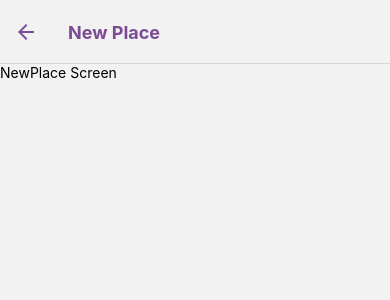
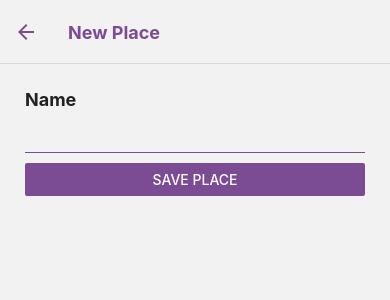
Before and after one commit to sotopro/newlocation, a React Native app: screen /NewPlace in a window 390 px wide. Shown: the top 300 px of the page. Built offline with nearby package versions, Linux system fonts and the light colour scheme.

Commit message:
[feature] - create item place & listing item component in flatlis - add actions & reducer to add new place

```diff
--- a/package.json
+++ b/package.json
@@ -18,6 +18,8 @@
     "react-native-screens": "^3.13.1",
     "react-redux": "^7.2.8",
     "redux": "^4.1.2",
+    "redux-devtools-extension": "^2.13.9",
+    "redux-logger": "^3.0.6",
     "redux-thunk": "^2.4.1"
   },
   "devDependencies": {
--- /dev/null
+++ b/src/components/molecules/place-item/index.js
@@ -0,0 +1,18 @@
+import React from "react";
+import { View, Text, Image, TouchableOpacity } from "react-native";
+import { COLORS } from "../../../constants";
+import { styles } from "./styles";
+
+const PlaceItem = ( { name, address, onSelect } ) => {
+    return (
+        <TouchableOpacity onPress={() => onSelect()} style={styles.container}>
+            {/* <Image source={{uri: image}} style={styles.image} /> */}
+            <View style={styles.details}>
+                <Text style={styles.name}>{name}</Text>
+                <Text style={styles.address}>{address}</Text>
+            </View>
+        </TouchableOpacity>
+    )
+}
+
+export default PlaceItem;
--- /dev/null
+++ b/src/components/molecules/place-item/styles.js
@@ -0,0 +1,34 @@
+import { StyleSheet } from "react-native";
+import { COLORS } from "../../../constants";
+
+export const styles = StyleSheet.create({
+    container: {
+        flex: 1,
+        borderBottomColor: COLORS.primaryColor,
+        borderBottomWidth: 1,
+        paddingVertical: 10,
+        paddingHorizontal: 15,
+        alignItems: "center"
+    },
+    image: {
+        width: 70,
+        height: 70,
+        borderRadius: 35,
+        backgroundColor: COLORS.secondaryColor,
+    },
+    details: {
+        marginLeft: 15,
+        flex: 1,
+        justifyContent: "center",
+        alignItems: "flex-start"
+    },
+    name:  {
+        color: COLORS.primaryColor,
+        fontSize: 18,
+        marginBottom: 10
+    },
+    address: {
+        color: COLORS.textColor,
+        fontSize: 14,
+    }
+})
--- /dev/null
+++ b/src/models/places/index.js
@@ -0,0 +1,9 @@
+class Place {
+    constructor(id, name) {
+        this.id = id.toString();
+        this.name = name;
+        // this.image = image
+    }
+}
+
+export default Place;
--- a/src/screens/new-place/index.js
+++ b/src/screens/new-place/index.js
@@ -1,13 +1,36 @@
-import React from "react";
-import { View, Text } from "react-native";
+import React, { useState } from "react";
+import { View, Text, TextInput, ScrollView, Button } from "react-native";
 import { styles } from "./styles";
+import { COLORS } from "../../constants";
+import { useDispatch } from "react-redux";
+import { placeActions } from "../../store/action";
 
-const NewPlace = () => {
+const NewPlace = ({ navigation }) => {
+    const dispatch = useDispatch();
+    const [name, setName] = useState("");
+
+    const handleNameChange = (text) => setName(text);
+    const handleSavePlace = () => {
+        dispatch(placeActions.addPlace(name));
+        navigation.navigate('Place');
+    }
     return (
-        <View style={styles.container}>
-            <Text>NewPlace Screen</Text>
-        </View>
-    )
+        <ScrollView>
+            <View style={styles.container}>
+                <Text style={styles.label}>Name</Text>
+                <TextInput
+                    style={styles.input}
+                    onChangeText={handleNameChange}
+                    value={name}
+                    />
+                <Button
+                    title="Save place"
+                    onPress={() => handleSavePlace()}
+                    color={COLORS.primaryColor}
+                    />
+            </View>
+        </ScrollView>
+)
 }
 
 export default NewPlace;
--- a/src/screens/new-place/styles.js
+++ b/src/screens/new-place/styles.js
@@ -1,7 +1,22 @@
 import { StyleSheet } from "react-native";
+import { COLORS } from "../../constants";
 
 export const styles = StyleSheet.create({
     container: {
         flex: 1,
+        marginHorizontal: 25,
+        marginVertical: 20
+    },
+    label: {
+        fontSize: 18,
+        marginVertical: 5,
+        color: COLORS.textColor,
+        fontWeight: "bold"
+    },
+    input: {
+        borderBottomColor: COLORS.primaryColor,
+        borderBottomWidth: 1,
+        marginVertical: 10,
+        padding: 5
     }
 })
--- a/src/screens/place-list/index.js
+++ b/src/screens/place-list/index.js
@@ -1,12 +1,31 @@
 import React from "react";
-import { View, Text } from "react-native";
+import { FlatList } from "react-native";
 import { styles } from "./styles";
+import { useSelector } from "react-redux";
+import PlaceItem from "../../components/molecules/place-item";
 
-const PlaceList = () => {
+const PlaceList = ({ navigation }) => {
+    const places = useSelector(state => state.places.places);
+
+
+    const onSelectDetail = () => {
+        navigation.navigate('PlaceDetail');
+    }
+
+    const renderItem = ({ item }) => (
+        <PlaceItem
+            name={item.name}
+            address='123 street, city, country'
+            onSelect={() => onSelectDetail()}
+            />
+    )
+
     return (
-        <View style={styles.container}>
-            <Text>PlaceList Screen</Text>
-        </View>
+        <FlatList
+            data={places}
+            keyExtractor={item => item.id}
+            renderItem={renderItem}
+        />
     )
 }
 
--- /dev/null
+++ b/src/store/action/index.js
@@ -0,0 +1 @@
+export { default as placeActions } from './places.action';
--- a/src/store/action/places.action.js
+++ b/src/store/action/places.action.js
@@ -2,11 +2,13 @@ import { PLACES } from "../types";
 
 const { ADD_PLACE } = PLACES;
 
-export const addPlace = (name) => {
-    return {
-        type: ADD_PLACE,
-        place: {
-            name
+export default {
+    addPlace: (name) => {
+        return {
+            type: ADD_PLACE,
+            place: {
+                name
+            }
         }
     }
-};
+}
--- a/src/store/index.js
+++ b/src/store/index.js
@@ -1,10 +1,13 @@
 import {  createStore, applyMiddleware, combineReducers } from 'redux';
+import { composeWithDevTools } from 'redux-devtools-extension';
 import thunk from 'redux-thunk';
+import logger from 'redux-logger';
+import placesReducer from './reducer/places.reducer';
 
-import placesReducer from './reducer/places.reducer';
+const middlewares = [thunk, logger];
 
 const rootReducer = combineReducers({
     places: placesReducer
 });
 
-export default createStore(rootReducer, applyMiddleware(thunk));
+export default createStore(rootReducer,  composeWithDevTools(applyMiddleware(...middlewares)));
--- /dev/null
+++ b/src/store/reducer/index.js
@@ -0,0 +1 @@
+export { default as placeReducer } from './places.reducer';
--- a/src/store/reducer/places.reducer.js
+++ b/src/store/reducer/places.reducer.js
@@ -1,3 +1,4 @@
+import Place from "../../models/places";
 import { PLACES } from "../types/index";
 
 const { ADD_PLACE } = PLACES;
@@ -7,5 +8,14 @@ const initialState = {
 };
 
 export default (state = initialState, action) => {
-    return state
+    switch (action.type) {
+        case ADD_PLACE:
+            const newPlace = new Place(Date.now(), action.place.name);
+            return {
+                ...state,
+                places: state.places.concat(newPlace),
+            }
+        default:
+            return state;
+    }
 };
```
Also changed, not shown: 1 other file (tests, documents, lock files or other folders).
